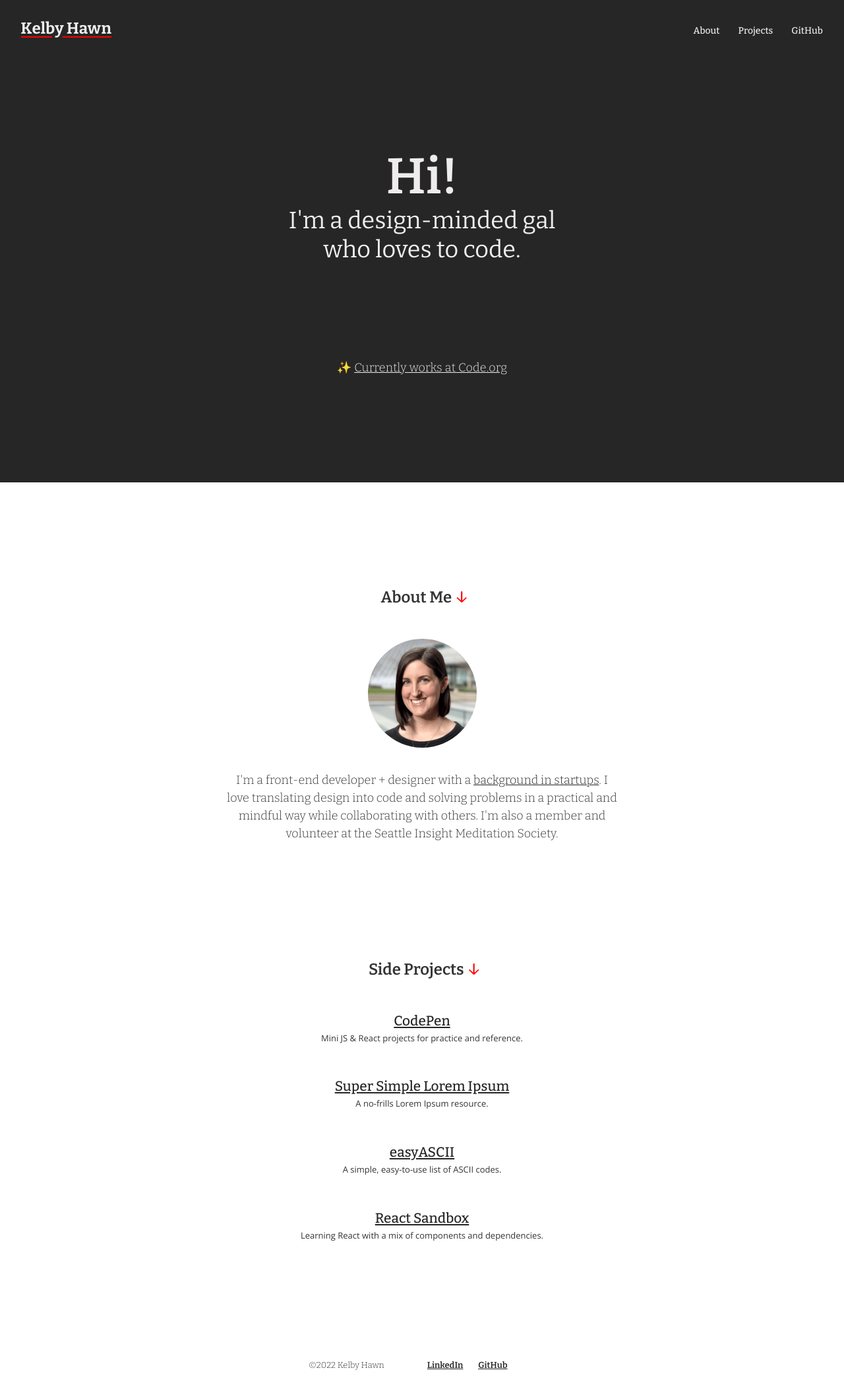
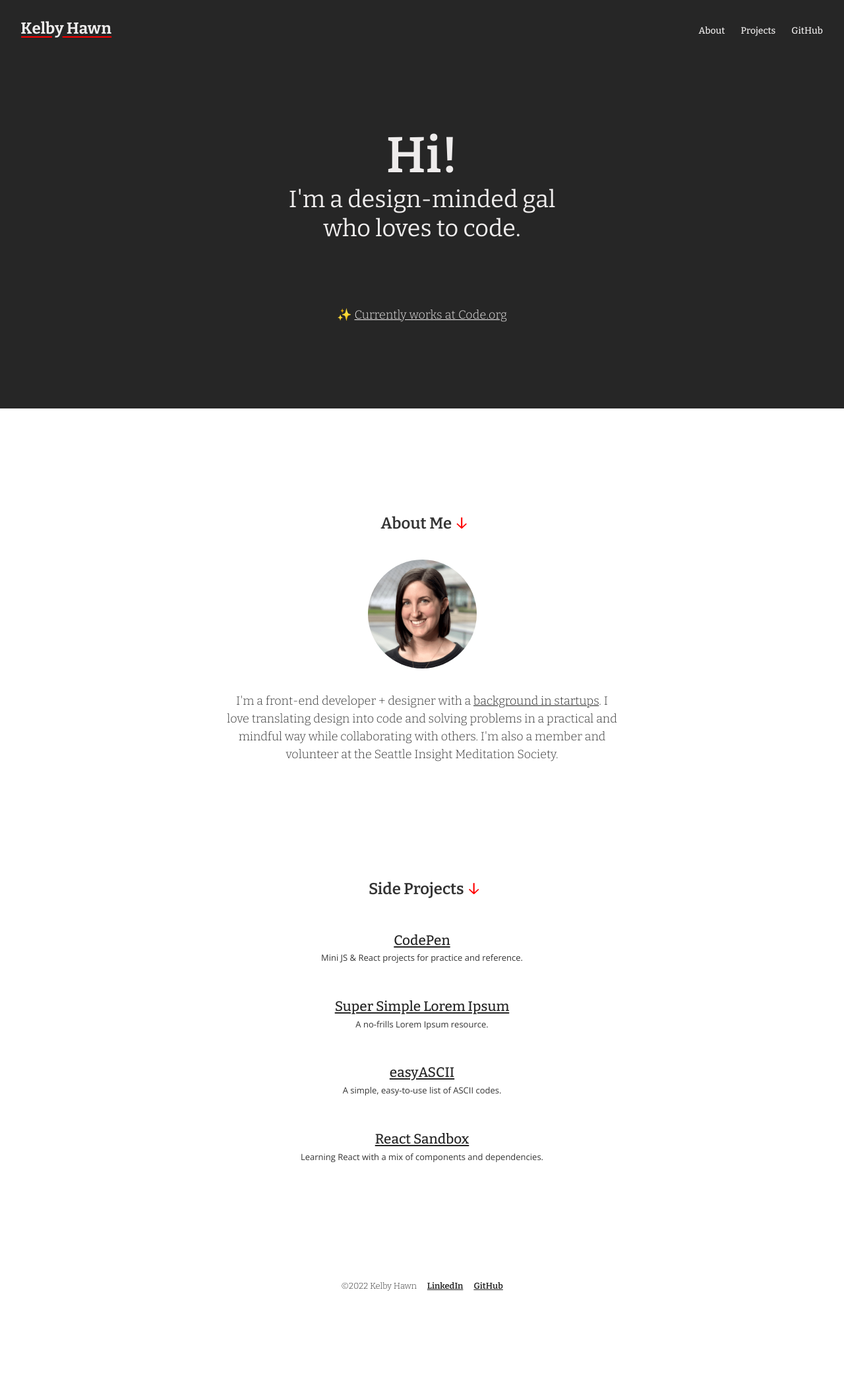
Before and after one commit to kelbyhawn/kelby-hawn, a React (Create React App) app: page / in a window 1280 px wide. Shown: the top 2114 px of the page at 66% size. After the commit the page ends 2007 px from the top, so only its background shows below. Built offline with nearby package versions, Linux system fonts and the light colour scheme.

Commit message:
refactor styles
- use rem instead of em
- clean up flexbox code

```diff
--- a/src/styles/App.sass
+++ b/src/styles/App.sass
@@ -4,14 +4,11 @@
 @import 'mixins'
 @import 'animation'
 
-
 //------------------------------------------
-
 
 body
   background-color: #fff
   font-family: $font-body
-  font-size: 16px
   line-height: 1.2
   color: rgba($color, .8)
   text-align: center
@@ -23,18 +20,18 @@ h1, h2, h3, h4, h5, h6
 
 h1
   font-weight: 600
-  font-size: 4.75em
+  font-size: 4.75rem
   animation: $animate
 
 h2
   font-weight: 400
-  font-size: 2.25em
-  margin-bottom: 3em
+  font-size: 2.25rem
+  margin-bottom: 3rem
 
 h3
   font-weight: 600
-  font-size: 1.5em
-  margin-bottom: 1em
+  font-size: 1.5rem
+  margin-bottom: 1rem
   @include transition($hover)
 
   span
@@ -50,10 +47,10 @@ h3
       transform: translateY(3px)
 
 p
-  font-size: .8125em
+  font-size: .8125rem
   font-weight: 300
   line-height: 1.5
-  margin-bottom: 1em
+  margin-bottom: 1rem
 
 a
   color: rgba($color, .85)
@@ -69,10 +66,9 @@ strong
 .light
   color: $color-light
 
-
 header
   background-color: rgba($color, .85)
-  padding: 2em
+  padding: 2rem
   @include flex
   -webkit-box-pack: justify
   -ms-flex-pack: justify
@@ -84,7 +80,7 @@ header
   align-items: center
 
   @media screen and (max-width: $width-sm)
-    padding: 1em
+    padding: 1rem
 
     img
       width: 85%
@@ -96,49 +92,40 @@ header
   nav
     font-family: $font-display
     font-weight: 500
-    font-size: 14px
+    font-size: .875rem
+
+    ul
+      display: flex
+      gap: 1.5rem
 
     li
       display: inline
-      margin-left: 2em
-
-      &:first-child
-        margin-left: 0
-
-      @media screen and (max-width: $width-sm)
-        margin-left: 1.5em
 
       a
         text-decoration: none
 
-
-
 main
   position: relative
 
-
-
 section
   margin: 0 auto
-  padding: 10em 1em 0
+  padding: 10rem 1rem 0
 
   @media screen and (max-width: $width-sm)
-    padding-top: 8em
-
-
+    padding-top: 8rem
 
 section.top
   background-color: rgba($color, .85)
   color: $color-light
-  padding: 8em 1em 10em
+  padding: 6rem 1rem 8rem
   margin: 0
 
   h2
     max-width: 480px
-    margin: 0 auto 4em
+    margin: 0 auto 6rem
 
     @media screen and (max-width: $width-sm)
-      font-size: 1.8em
+      font-size: 1.8rem
       line-height: 1.3
       width: 90%
 
@@ -147,24 +134,20 @@ section.top
       border-bottom: 1px solid
 
   h3
-    font-size: 1.125em
+    font-size: 1.125rem
     font-weight: 300
-    letter-spacing: .01em
+    letter-spacing: .01rem
     line-height: 1.5
     margin-bottom: 0
 
   @media screen and (max-width: $width-sm)
-    padding: 9em 1em
+    padding: 9rem 1rem
 
     h1
-      font-size: 4.2em
-
-
+      font-size: 4.2rem
 
 section.about, section.side-projects
   max-width: 625px
-
-
 
 section.about
 
@@ -180,55 +163,44 @@ section.about
     width: 165px
     height: 165px
     border-radius: 50%
-    margin: 1.5em auto 2em
+    margin: 1.5rem auto 2rem
 
   p
-    font-size: 1.125em
+    font-size: 1.125rem
     font-family: $font-display
-
-
 
 section.side-projects
 
   div
-    margin-top: 3.25em
+    margin-top: 3.25rem
 
   a
     font-family: $font-display
-    font-size: 1.3em
+    font-size: 1.3rem
     font-weight: 500
-    margin-bottom: 0.2em
+    margin-bottom: 0.2rem
 
   p
-    margin-top: .25em
+    margin-top: .25rem
 
     &:last-child
       margin-bottom: 0
 
-
 footer
   max-width: 376px
-  padding: 11em 1em 0
-  margin: 0 auto 2em
+  padding: 11rem 1rem 0
+  margin: 0 auto 2rem
   font-family: $font-display
   @include flex
-  -ms-flex-pack: distribute
-  justify-content: space-around
-  -webkit-box-align: baseline
-  -ms-flex-align: baseline
   align-items: baseline
-  -ms-flex-wrap: wrap-reverse
-  flex-wrap: wrap-reverse
+  justify-content: center
+  gap: 1rem
 
   ul
-    margin-bottom: 1em
-    flex-grow: 1
     font-weight: 600
+    @include flex
+    gap: 1rem
 
     li
       display: inline
-      margin-left: 1.75em
-      font-size: .8125em
-
-      @media screen and (max-width: $width-sm)
-        margin: 0 1em
+      font-size: .8125rem
```
